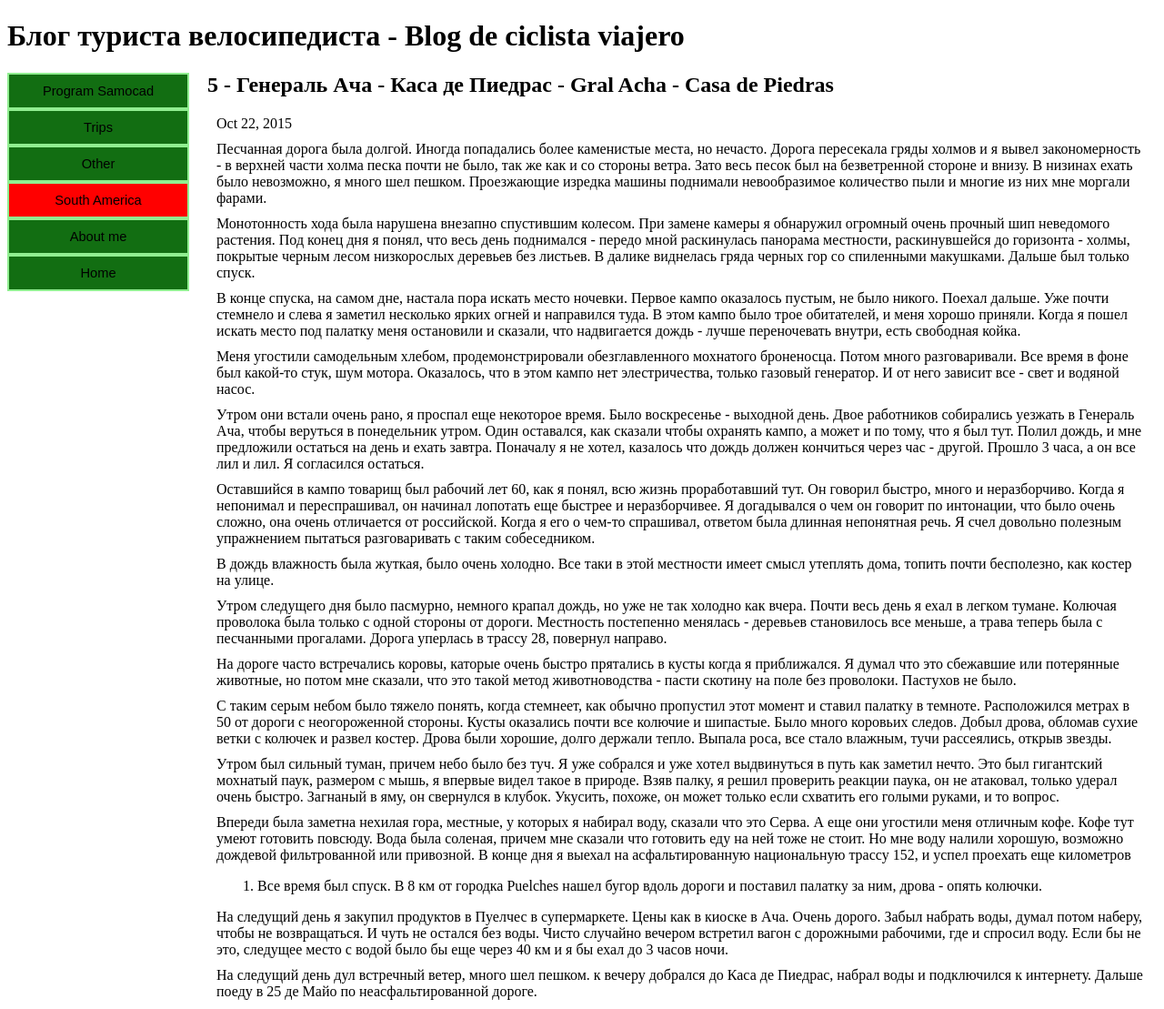
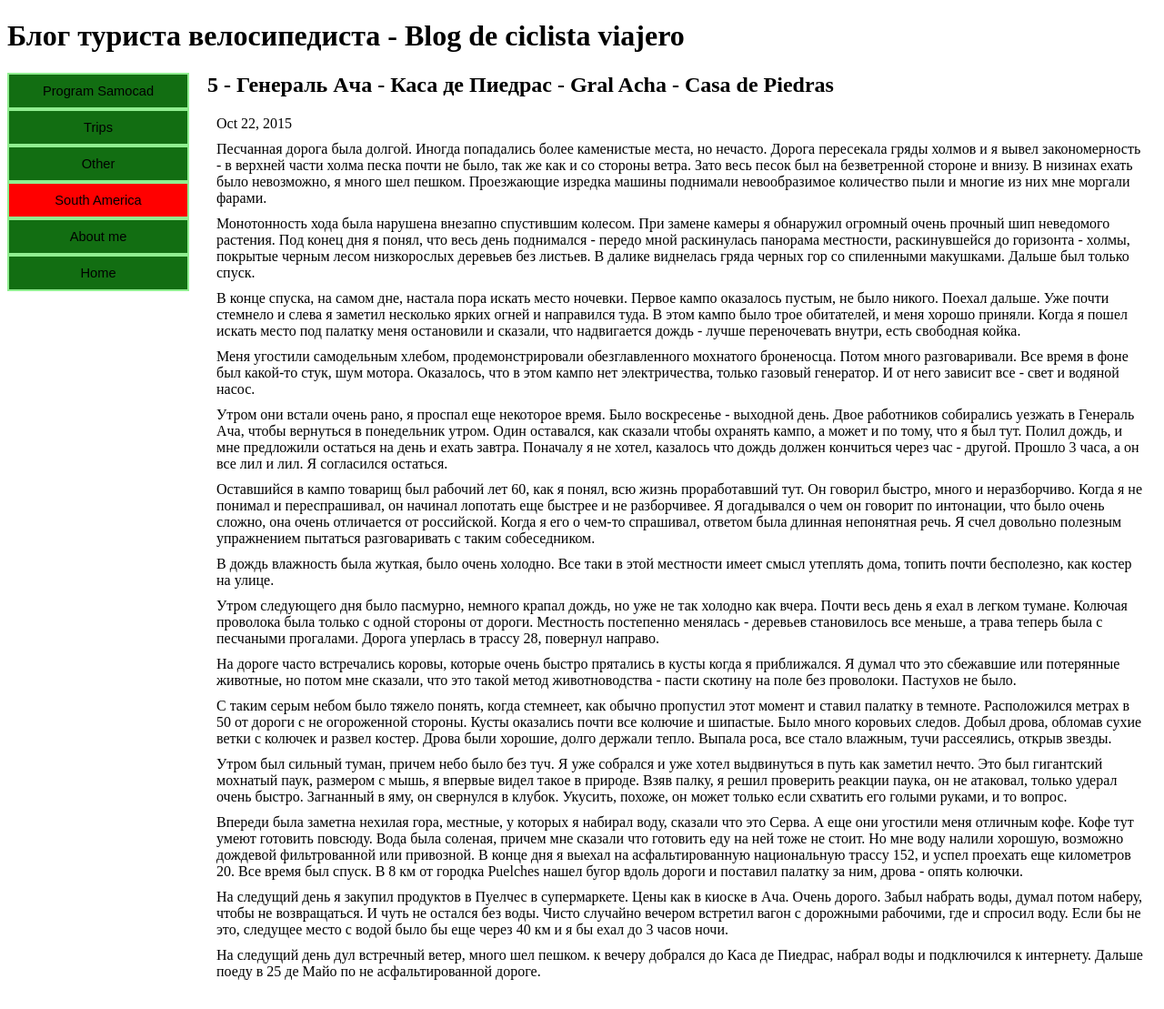
Before and after one commit to VVS1864/VVS1864.github.io, a Jekyll site: the page built from _posts/trips/2015-10-22-acha_desierto.md, in a window 1280 px wide. Shown: the whole page at 91% size. Built offline with Jekyll 4.4.1, drawn with Linux system fonts in a browser that asks for light colours; after the commit the page ends 1087 px from its top, so only the background shows below that.

```diff
--- a/_posts/trips/2015-10-22-acha_desierto.md
+++ b/_posts/trips/2015-10-22-acha_desierto.md
@@ -11,29 +11,28 @@ categories: trips
 
 В конце спуска, на самом дне, настала пора искать место ночевки. Первое кампо оказалось пустым, не было никого. Поехал дальше. Уже почти стемнело и слева я заметил несколько ярких огней и направился туда. В этом кампо было трое обитателей, и меня хорошо приняли. Когда я пошел искать место под палатку меня остановили и сказали, что надвигается дождь - лучше переночевать внутри, есть свободная койка.
 
-Меня угостили самодельным хлебом, продемонстрировали обезглавленного мохнатого броненосца. Потом много разговаривали. Все время в фоне был какой-то стук, шум мотора. Оказалось, что в этом кампо нет элестричества, только газовый генератор. И от него зависит все - свет и водяной насос.
+Меня угостили самодельным хлебом, продемонстрировали обезглавленного мохнатого броненосца. Потом много разговаривали. Все время в фоне был какой-то стук, шум мотора. Оказалось, что в этом кампо нет электричества, только газовый генератор. И от него зависит все - свет и водяной насос.
 
-Утром они встали очень рано, я проспал еще некоторое время. Было воскресенье - выходной день. Двое работников собирались уезжать в Генераль Ача, чтобы веруться в понедельник утром. Один оставался, как сказали чтобы охранять кампо, а может и по тому, что я был тут. Полил дождь, и мне предложили остаться на день и ехать завтра. Поначалу я не хотел, казалось что дождь должен кончиться через час - другой. Прошло 3 часа, а он все лил и лил. Я согласился остаться.
+Утром они встали очень рано, я проспал еще некоторое время. Было воскресенье - выходной день. Двое работников собирались уезжать в Генераль Ача, чтобы вернуться в понедельник утром. Один оставался, как сказали чтобы охранять кампо, а может и по тому, что я был тут. Полил дождь, и мне предложили остаться на день и ехать завтра. Поначалу я не хотел, казалось что дождь должен кончиться через час - другой. Прошло 3 часа, а он все лил и лил. Я согласился остаться.
 
-Оставшийся в кампо товарищ был рабочий лет 60, как я понял, всю жизнь проработавший тут. Он говорил быстро, много и неразборчиво. Когда я непонимал и переспрашивал, он начинал лопотать еще быстрее и неразборчивее. Я догадывался о чем он говорит по интонации, что было очень сложно, она очень отличается от российской. Когда я его о чем-то спрашивал, ответом была длинная непонятная речь. Я счел довольно полезным упражнением пытаться разговаривать с таким собеседником.
+Оставшийся в кампо товарищ был рабочий лет 60, как я понял, всю жизнь проработавший тут. Он говорил быстро, много и неразборчиво. Когда я не понимал и переспрашивал, он начинал лопотать еще быстрее и не разборчивее. Я догадывался о чем он говорит по интонации, что было очень сложно, она очень отличается от российской. Когда я его о чем-то спрашивал, ответом была длинная непонятная речь. Я счел довольно полезным упражнением пытаться разговаривать с таким собеседником.
 
 В дождь влажность была жуткая, было очень холодно. Все таки в этой местности имеет смысл утеплять дома, топить почти бесполезно, как костер на улице.
 
-Утром следущего дня было пасмурно, немного крапал дождь, но уже не так холодно как вчера. Почти весь день я ехал в легком тумане. Колючая проволока была только с одной стороны от дороги. Местность постепенно менялась - деревьев становилось все меньше, а трава теперь была с песчанными прогалами. Дорога уперлась в трассу 28, повернул направо.
+Утром следующего дня было пасмурно, немного крапал дождь, но уже не так холодно как вчера. Почти весь день я ехал в легком тумане. Колючая проволока была только с одной стороны от дороги. Местность постепенно менялась - деревьев становилось все меньше, а трава теперь была с песчаными прогалами. Дорога уперлась в трассу 28, повернул направо.
 
-На дороге часто встречались коровы, каторые очень быстро прятались в кусты когда я приближался. Я думал что это сбежавшие или потерянные животные, но потом мне сказали, что это такой метод животноводства - пасти скотину на поле без проволоки. Пастухов не было.
+На дороге часто встречались коровы, которые очень быстро прятались в кусты когда я приближался. Я думал что это сбежавшие или потерянные животные, но потом мне сказали, что это такой метод животноводства - пасти скотину на поле без проволоки. Пастухов не было.
 
-С таким серым небом было тяжело понять, когда стемнеет, как обычно пропустил этот момент и ставил палатку в темноте. Расположился метрах в 50 от дороги с неогороженной стороны. Кусты оказались почти все колючие и шипастые. Было много коровьих следов. Добыл дрова, обломав сухие ветки с колючек и развел костер. Дрова были хорошие, долго держали тепло. Выпала роса, все стало влажным, тучи рассеялись, открыв звезды.
+С таким серым небом было тяжело понять, когда стемнеет, как обычно пропустил этот момент и ставил палатку в темноте. Расположился метрах в 50 от дороги с не огороженной стороны. Кусты оказались почти все колючие и шипастые. Было много коровьих следов. Добыл дрова, обломав сухие ветки с колючек и развел костер. Дрова были хорошие, долго держали тепло. Выпала роса, все стало влажным, тучи рассеялись, открыв звезды.
 
-Утром был сильный туман, причем небо было без туч. Я уже собрался и уже хотел выдвинуться в путь как заметил нечто. Это был гигантский мохнатый паук, размером с мышь, я впервые видел такое в природе. Взяв палку, я решил проверить реакции паука, он не атаковал, только удерал очень быстро. Загнаный в яму, он свернулся в клубок. Укусить, похоже, он может только если схватить его голыми руками, и то вопрос.
+Утром был сильный туман, причем небо было без туч. Я уже собрался и уже хотел выдвинуться в путь как заметил нечто. Это был гигантский мохнатый паук, размером с мышь, я впервые видел такое в природе. Взяв палку, я решил проверить реакции паука, он не атаковал, только удерал очень быстро. Загнанный в яму, он свернулся в клубок. Укусить, похоже, он может только если схватить его голыми руками, и то вопрос.
 
 Впереди была заметна нехилая гора, местные, у которых я набирал воду, сказали что это Серва. А еще они угостили меня отличным кофе. Кофе тут умеют готовить повсюду. Вода была соленая, причем мне сказали что готовить еду на ней тоже не стоит. Но мне воду налили хорошую, возможно дождевой фильтрованной или привозной.
-В конце дня я выехал на асфальтированную национальную трассу 152, и успел проехать еще километров
-20. Все время был спуск. В 8 км от городка Puelches нашел бугор вдоль дороги и поставил палатку за ним, дрова - опять колючки.
+В конце дня я выехал на асфальтированную национальную трассу 152, и успел проехать еще километров 20. Все время был спуск. В 8 км от городка Puelches нашел бугор вдоль дороги и поставил палатку за ним, дрова - опять колючки.
 
 На следущий день я закупил продуктов в Пуелчес в супермаркете. Цены как в киоске в Ача. Очень дорого. Забыл набрать воды, думал потом наберу, чтобы не возвращаться. И чуть не остался без воды. Чисто случайно вечером встретил вагон с дорожными рабочими, где и спросил воду. Если бы не это, следущее место с водой было бы еще через 40 км и я бы ехал до 3 часов ночи.
 
-На следущий день дул встречный ветер, много шел пешком. к вечеру добрался до Каса де Пиедрас, набрал воды и подключился к интернету. Дальше поеду в 25 де Майо по неасфальтированной дороге.
+На следущий день дул встречный ветер, много шел пешком. к вечеру добрался до Каса де Пиедрас, набрал воды и подключился к интернету. Дальше поеду в 25 де Майо по не асфальтированной дороге.
 
 
 
```
Also changed, not shown: _posts/trips/2015-11-02-casa_de_piedras_cipolletti.md (added, +87 -0 lines), assets/casa_cipolletti/DSCN1413.jpg (added), assets/casa_cipolletti/DSCN1415.jpg (added), assets/casa_cipolletti/DSCN1429.jpg (added), assets/casa_cipolletti/DSCN1438.jpg (added), assets/casa_cipolletti/DSCN1442.jpg (added), assets/casa_cipolletti/DSCN1445.jpg (added), assets/casa_cipolletti/DSCN1454.jpg (added), assets/casa_cipolletti/DSCN1497.jpg (added), assets/casa_cipolletti/DSCN1502.jpg (added), assets/casa_cipolletti/DSCN1527.jpg (added), assets/casa_cipolletti/track_z_12.JPG (added), assets/casa_cipolletti/track_z_9.JPG (added).
